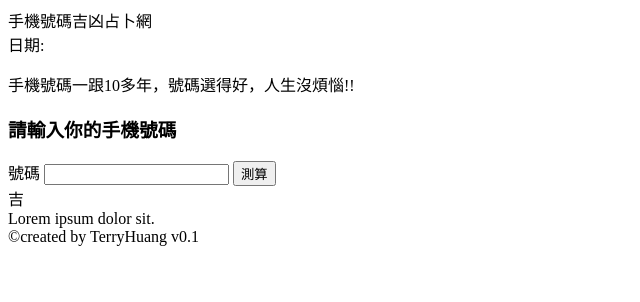
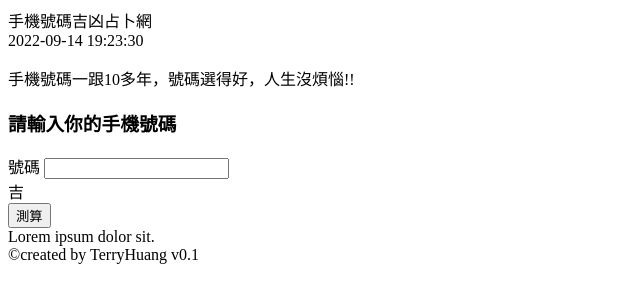
Before and after one commit to nba3855/sogi-web-demo, a plain HTML site: page index.html in a window 1280 px wide. Shown: the whole page, without its empty margins (0-640 px from the left). Drawn offline with Linux system fonts and the light colour scheme.

Commit message:
新增css&js樣板

```diff
--- a/index.html
+++ b/index.html
@@ -4,15 +4,16 @@
         <meta charset="UTF-8">
         <meta http-equiv="X-UA-Compatible" content="IE=edge">
         <meta name="viewport" content="width=device-width, initial-scale=1.0">
+        <link rel="stylesheet" href="./css/style.css">
         <title>手機算命網</title>
     </head>
     <body>
-        <div class="container">
+        <div id="container">
             <div class="title">
                 手機號碼吉凶占卜網
             </div>
             <div id="timer">
-                日期:
+                2022-09-14 19:23:30
             </div>
             <p>
                 手機號碼一跟10多年，<span class="text-1">號碼選得好，人生沒煩惱!!</span>
@@ -21,14 +22,17 @@
             <div id="form">
                 <label for="phone-number">號碼</label>
                 <input type="text" id="phone-number">
-                <input type="button" id="analytics" value="測算">
                 <div id="result">
                     吉
                 </div>
+                <input type="button" id="analytics" value="測算"
+                    onclick="analytics()">
+
                 <div id="result-text">Lorem ipsum dolor sit.</div>
             </div>
 
             &copy;created by TerryHuang v0.1
         </div>
+        <script src="./js/index.js"></script>
     </body>
 </html>
```
